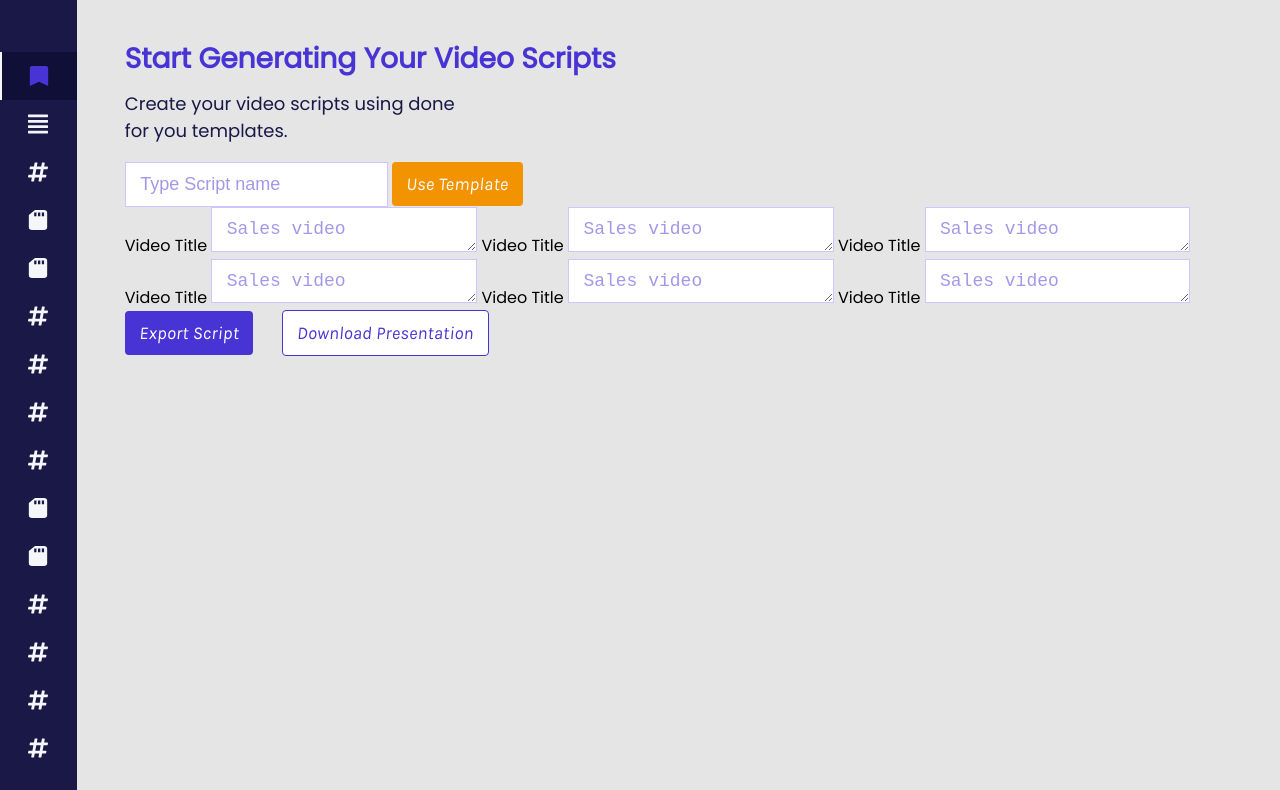
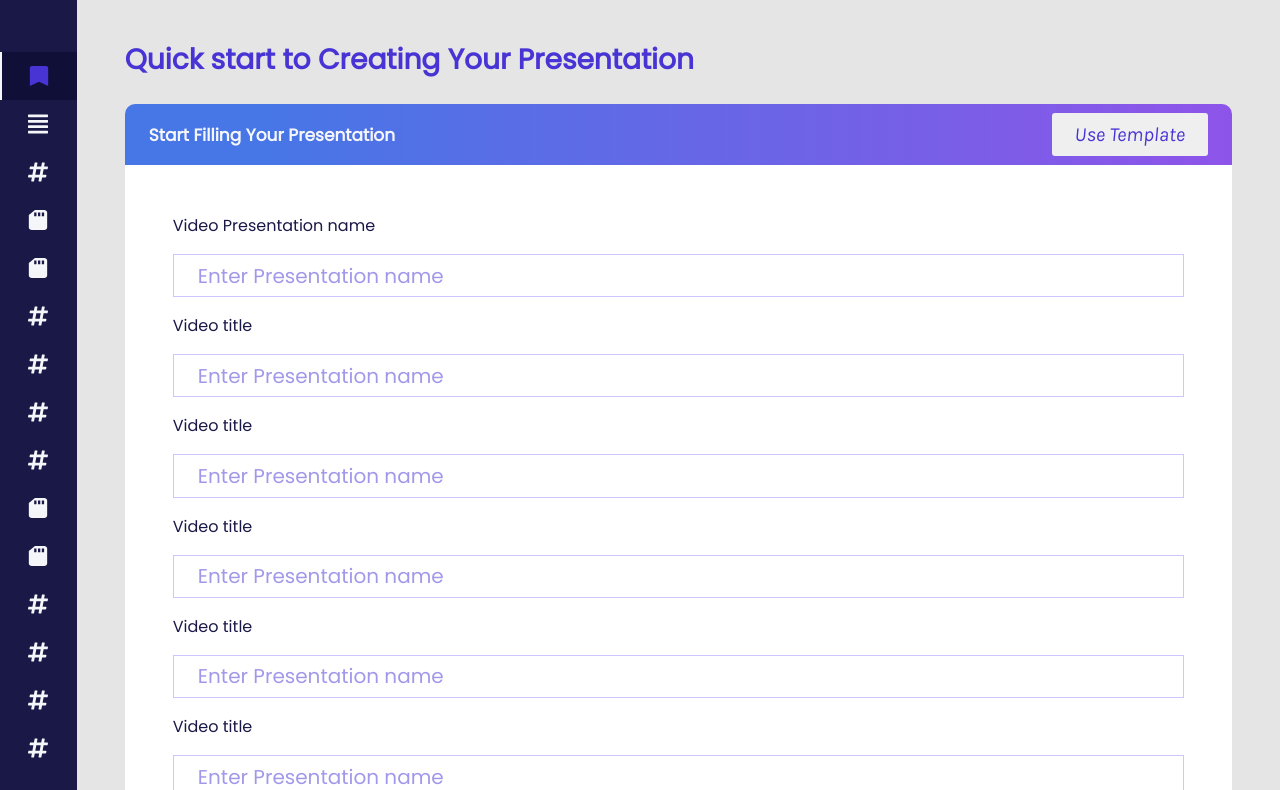
Before and after one commit to nonseodion/Funnelscript, a plain HTML site: page presentation-editor.html in a window 1280 px wide. Shown: the part 49-839 px from the top of the page. Drawn offline with Linux system fonts and the light colour scheme.

Commit message:
styled presentation editor

```diff
--- /dev/null
+++ b/css/presentation-editor.scss
@@ -0,0 +1,58 @@
+@use 'base';
+
+@include base.root;
+
+.presentation-page{
+  @include base.menu-item-body;
+
+  &__heading{
+    @include base.heading;
+  }
+}
+
+.presentation__sub-heading{
+  @include base.sub-heading;
+  @include base.flex-display(center, space-between);
+
+  .presentation__btn--use-template{
+    color: #4834D4;
+  }
+}
+
+.presentation__btn{
+  @include base.btn;
+}
+
+.presentation{
+  @include base.main-content;
+  @extend %placeholder;
+
+  ul{
+    padding: 0;
+    margin: 0;
+    list-style-type: none;
+    margin-bottom: 2rem;
+
+    .detail-description{
+      color: #191847;
+    }
+  }
+
+  &__input{
+    @include base.input;
+    margin-top: 0;
+  }
+}
+
+.presentation__btns{
+  @include base.flex-display(center, flex-end);
+
+  .presentation__btn{
+    &--export{
+      background-color: base.$primary-color;
+    }
+    &--download{
+      @include base.white-btn;
+    }
+  }
+}
--- a/presentation-editor.html
+++ b/presentation-editor.html
@@ -4,9 +4,10 @@
     <meta charset="UTF-8">
     <meta name="viewport" content="width=device-width, initial-scale=1.0">
     <meta http-equiv="X-UA-Compatible" content="ie=edge">
-    <title>Funnelscript</title>
+    <title>Funnelscript - Video Presentation Editor</title>
     <!--css stylesheet-->
     <link rel="stylesheet" href="style.css" >
+    <link href="css/presentation-editor.css" rel="stylesheet">
     <script src="admin/js/prefixfree.min.js"></script>
     <script src="https://polyfill.io/v3/polyfill.min.js?features=es6"></script>
 </head>
@@ -121,31 +122,60 @@
               <li ><a href="settings.html">Settings</a></li>
             </ul>
         </div>
-        <div class="video-script-section">
-            <h2>Start Generating Your Video Scripts</h2>
-            <p>Create your video scripts using done
-                for you templates.</p>
-            <div class="top-control clearfix">
-                <input type="text" placeholder="Type Script name">
-                <a class="use-template-btn">Use Template</a>
+        <div class="presentation-page">
+            <h2 class="presentation-page__heading">Quick start to Creating Your Presentation</h2>
+            <div class="presentation__body">
+              <div class="presentation__sub-heading">
+                  <h4>Start Filling Your Presentation</h4>
+                  <button class="presentation__btn presentation__btn--use-template">Use Template</button>
+                </div>
+                <div class="presentation">
+                <ul >
+                  <li class="presentation__detail">
+                    <label>
+                      <p class="detail-description">Video Presentation name</p>
+                      <input type="text" placeholder="Enter Presentation name" id="script-name" class="presentation__input">
+                    </label>
+                  </li>
+                  <li class="presentation__detail">
+                    <label>
+                      <p class="detail-description">Video title</p>
+                      <input type="text" placeholder="Enter Presentation name" id="script-name" class="presentation__input">
+                    </label>
+                  </li>
+                  <li class="presentation__detail">
+                    <label>
+                      <p class="detail-description">Video title</p>
+                      <input type="text" placeholder="Enter Presentation name" id="script-name" class="presentation__input">
+                    </label>
+                  </li>
+                  <li class="presentation__detail">
+                    <label>
+                      <p class="detail-description">Video title</p>
+                      <input type="text" placeholder="Enter Presentation name" id="script-name" class="presentation__input">
+                    </label>
+                  </li>
+                  <li class="presentation__detail">
+                    <label>
+                      <p class="detail-description">Video title</p>
+                      <input type="text" placeholder="Enter Presentation name" id="script-name" class="presentation__input">
+                    </label>
+                  </li>
+                  <li class="presentation__detail">
+                    <label>
+                      <p class="detail-description">Video title</p>
+                      <input type="text" placeholder="Enter Presentation name" id="script-name" class="presentation__input">
+                    </label>
+                  </li>
+                </ul>
+
+                <div class="presentation__btns">
+                  <button class="presentation__btn presentation__btn--export" type="button" class="export">Export</button>
+                  <button class="presentation__btn presentation__btn--download" type="button" class="bottom-control">Download</button>
+                </div>
+              </div>
             </div>
-            <label for="title">Video Title</label>
-            <textarea rows="1" type="text" id="title" name="title" placeholder="Sales video"></textarea>
-            <label for="title">Video Title</label>
-            <textarea rows="1" type="text" id="title" name="title" placeholder="Sales video"></textarea>
-            <label for="title">Video Title</label>
-            <textarea rows="1" type="text" id="title" name="title" placeholder="Sales video"></textarea>
-            <label for="title">Video Title</label>
-            <textarea rows="1" type="text" id="title" name="title" placeholder="Sales video"></textarea>
-            <label for="title">Video Title</label>
-            <textarea rows="1" type="text" id="title" name="title" placeholder="Sales video"></textarea>
-            <label for="title">Video Title</label>
-            <textarea rows="1" type="text" id="title" name="title" placeholder="Sales video"></textarea>
-            <div>
-                <a class="export">Export Script</a>
-                <a class="bottom-control">Download Presentation</a>
-            </div>
-            <aside class="video-script-section-overlay">
+            <section class="video-script-section-overlay">
                 <section class="video-script-templates">
                     <div class="heading">
                         <span>Add section to your script</span>
@@ -263,9 +293,10 @@
                     </div>
 
                 </section>
-            </aside>
+            </section>
         </div>
+    </section>
     <script src="app.js"></script>
-    <script src="video-script-editor.js"></script>
+    <script src="presentation-editor.js"></script>
 </body>
 </html>
--- /dev/null
+++ b/presentation-editor.js
@@ -0,0 +1,15 @@
+const templates = [
+    "For Sale By Owners",
+    "Jim Edwards",
+    "How to Avoid Paying $12,913 or More in Real Estate Commissions by Selling Without an Agent!",
+    "save the commission",
+    "instant Access",
+    "Glucosamene Powder",
+  ]
+
+  function fillTemplate(){
+    document.querySelectorAll(".presentation__input")
+      .forEach((input, index) => input.value = templates[index]);
+  }
+  document.querySelector(".presentation__btn--use-template")
+    .addEventListener("click", fillTemplate);
```
Also changed, not shown: css/presentation-editor.css (added), 1 other file.
